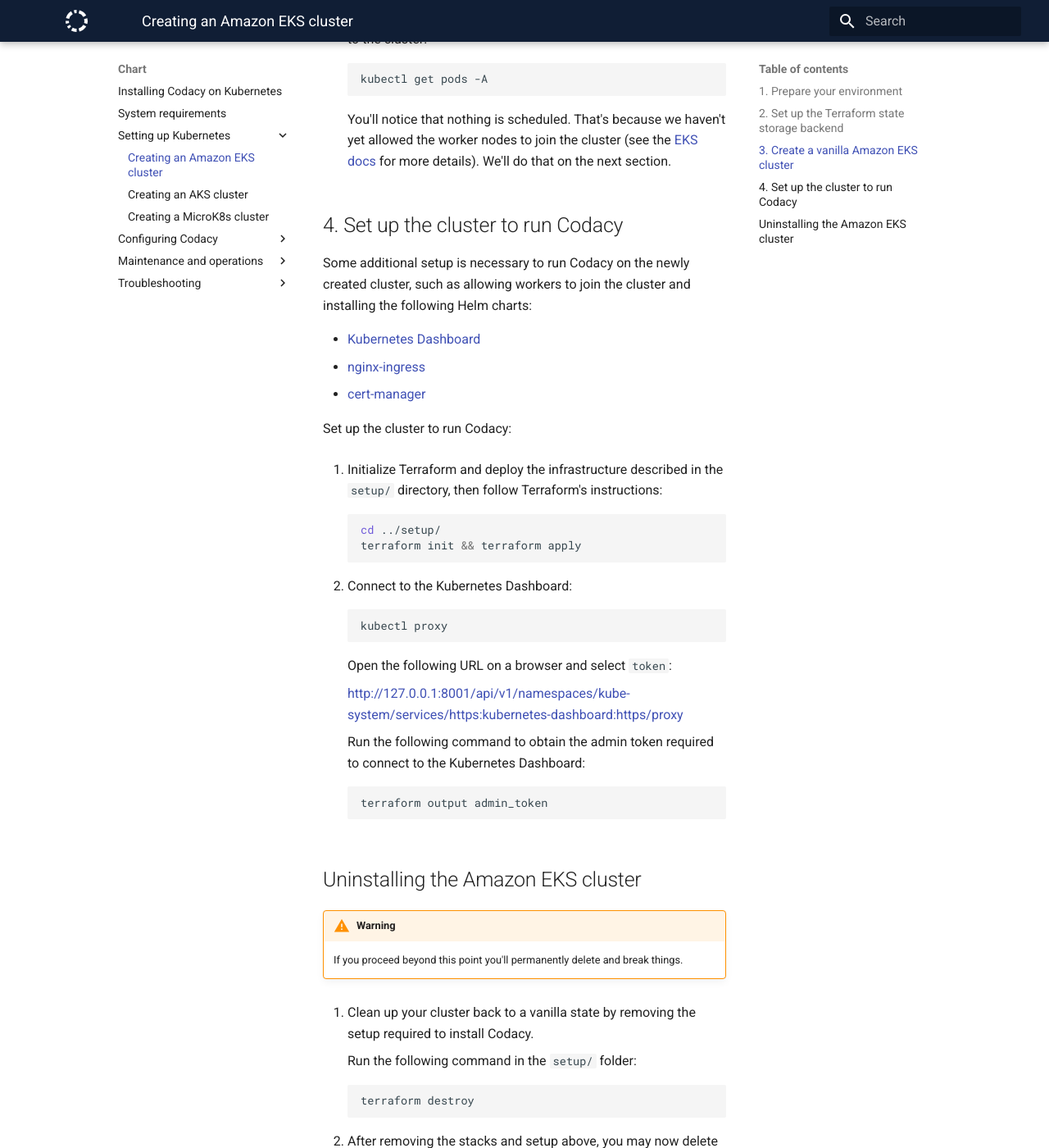
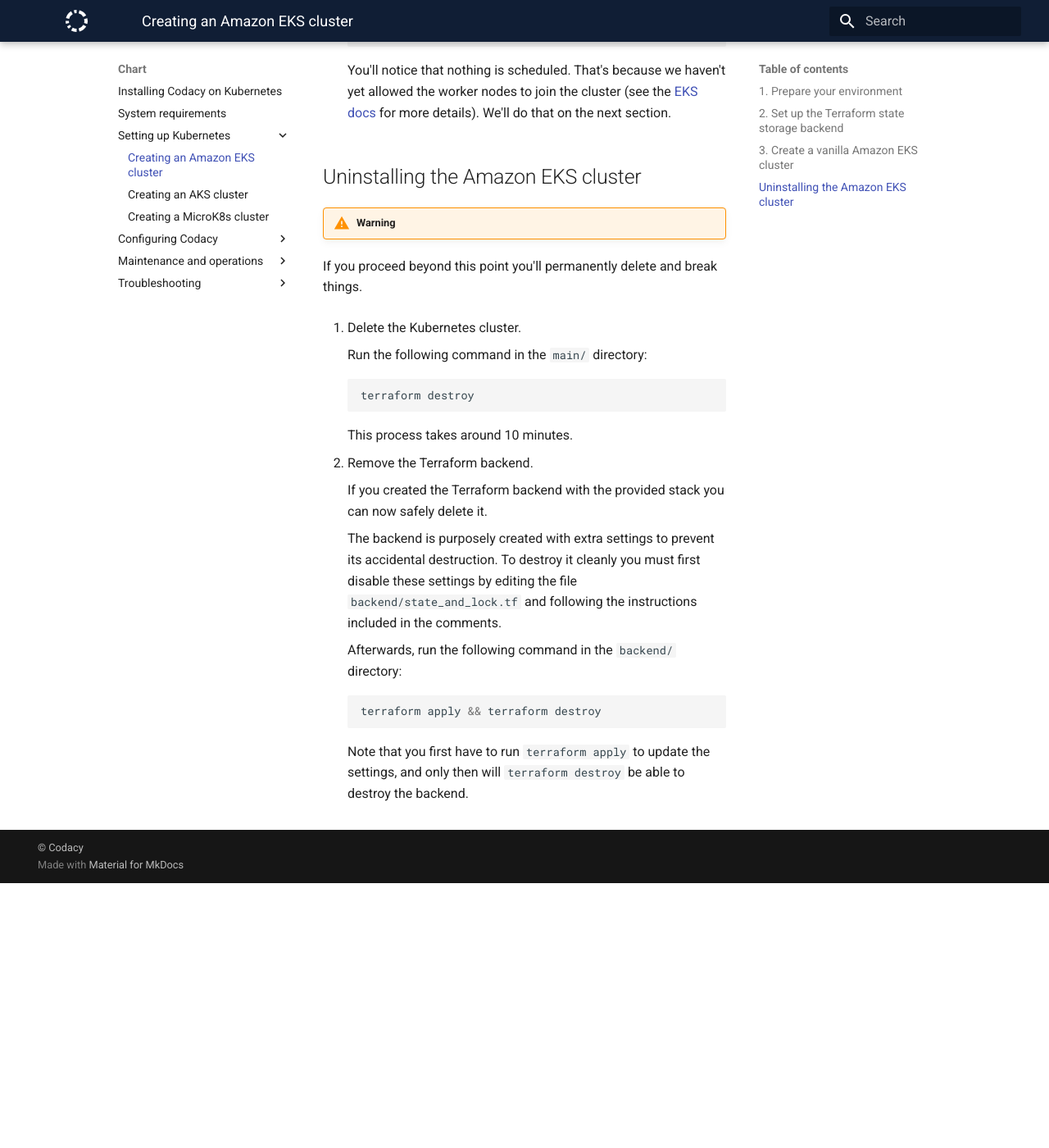
Before and after one commit to codacy/chart, an MkDocs documentation site: the page built from docs/infrastructure/eks-quickstart.md, in a window 1280 px wide and 1400 px high, scrolled down 2773 px. Shown: the whole window at 82% size. Built offline with MkDocs 1.6.1 and Material for MkDocs 9.7.7, drawn with Linux system fonts in a browser that asks for light colours; after the commit the page ends 3850 px from its top, so only the background shows below that; some of the changed text lies outside the part shown.

Commit message:
update eks documentation to remove all the references to setup

````diff
--- a/docs/infrastructure/eks-quickstart.md
+++ b/docs/infrastructure/eks-quickstart.md
@@ -31,7 +31,6 @@
 
     -   **backend**: Optional S3 bucket for storing the Terraform state and a DynamoDB table for state locking
     -   **main**: Amazon EKS cluster, including the setup of all network and node infrastructure to go from zero to a fully functional cluster
-    -   **setup**: Additional setup to be performed before installing Codacy on your vanilla Amazon EKS cluster
 
 ## 2. Set up the Terraform state storage backend
 
@@ -50,7 +49,7 @@
 
 2.  Take note of the value of `state_bucket_name` in the output of the command.
 
-3.  Edit the `main/config.tf` and `setup/config.tf` files and follow the instructions included in the comments to set the name of the Amazon S3 bucket created above and enable the use of the backend in those infrastructure stacks.
+3.  Edit the `main/config.tf` file and follow the instructions included in the comments to set the name of the Amazon S3 bucket created above and enable the use of the backend in those infrastructure stacks.
 
 ## 3. Create a vanilla Amazon EKS cluster
 
@@ -97,53 +96,12 @@
 
     You'll notice that nothing is scheduled. That's because we haven't yet allowed the worker nodes to join the cluster (see the [EKS docs](https://docs.aws.amazon.com/eks/latest/userguide/add-user-role.html) for more details). We'll do that on the next section.
 
-## 4. Set up the cluster to run Codacy
-
-Some additional setup is necessary to run Codacy on the newly created cluster, such as allowing workers to join the cluster and installing the following Helm charts:
-
--   [Kubernetes Dashboard](https://kubernetes.io/docs/tasks/access-application-cluster/web-ui-dashboard/)
--   [nginx-ingress](https://github.com/helm/charts/tree/master/stable/nginx-ingress)
--   [cert-manager](https://github.com/jetstack/cert-manager)
-
-Set up the cluster to run Codacy:
-
-1.  Initialize Terraform and deploy the infrastructure described in the `setup/` directory, then follow Terraform's instructions:
-
-    ```bash
-    cd ../setup/
-    terraform init && terraform apply
-    ```
-
-2.  Connect to the Kubernetes Dashboard:
-
-    ```bash
-    kubectl proxy
-    ```
-
-    Open the following URL on a browser and select `token`:
-
-    <http://127.0.0.1:8001/api/v1/namespaces/kube-system/services/https:kubernetes-dashboard:https/proxy>
-
-    Run the following command to obtain the admin token required to connect to the Kubernetes Dashboard:
-
-    ```bash
-    terraform output admin_token
-    ```
-
 ## Uninstalling the Amazon EKS cluster
 
 !!! warning
-    If you proceed beyond this point you'll permanently delete and break things.
+If you proceed beyond this point you'll permanently delete and break things.
 
-1.  Clean up your cluster back to a vanilla state by removing the setup required to install Codacy.
-
-    Run the following command in the `setup/` folder:
-
-    ```bash
-    terraform destroy
-    ```
-
-2.  After removing the stacks and setup above, you may now delete the Kubernetes cluster.
+1.  Delete the Kubernetes cluster.
 
     Run the following command in the `main/` directory:
 
````
Also changed, not shown: other parts of docs/infrastructure/eks-quickstart.md (+1 -1 lines).
